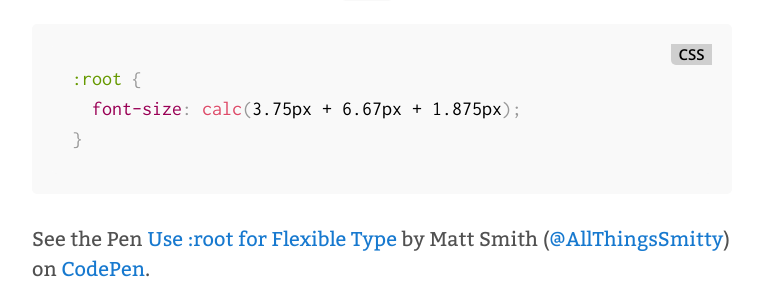
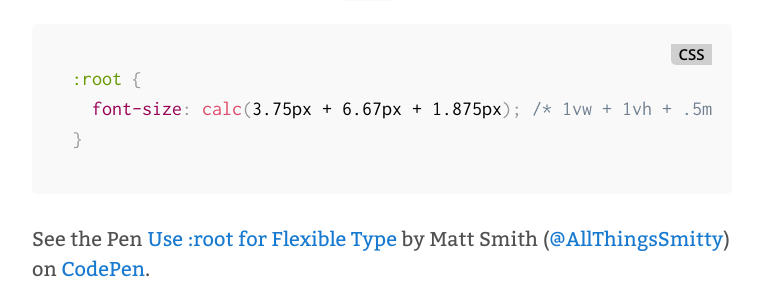
Before and after one commit to AllThingsSmitty/allthingssmitty.github.io, a Jekyll site: the page built from _posts/2016-12-05-flexible-type-using-root.md, in a window 1280 px wide and 900 px high, scrolled down 1684 px. Shown: the part 162-453 px from the top of the window, without its empty margins (258-1021 px from the left). Built offline with Jekyll 4.4.1, drawn with Linux system fonts in a browser that asks for light colours; comment, search, counter and statistics services are not loaded.

Commit message:
Minor edit

````diff
--- a/_posts/2016-12-05-flexible-type-using-root.md
+++ b/_posts/2016-12-05-flexible-type-using-root.md
@@ -54,7 +54,7 @@ If we apply this to the viewport dimensions of the iPhone 7, which is 375x667, t
 
 ```css
 :root {
-  font-size: calc(3.75px + 6.67px + 1.875px);
+  font-size: calc(3.75px + 6.67px + 1.875px); /* 1vw + 1vh + .5min */
 }
 ```
 
````
